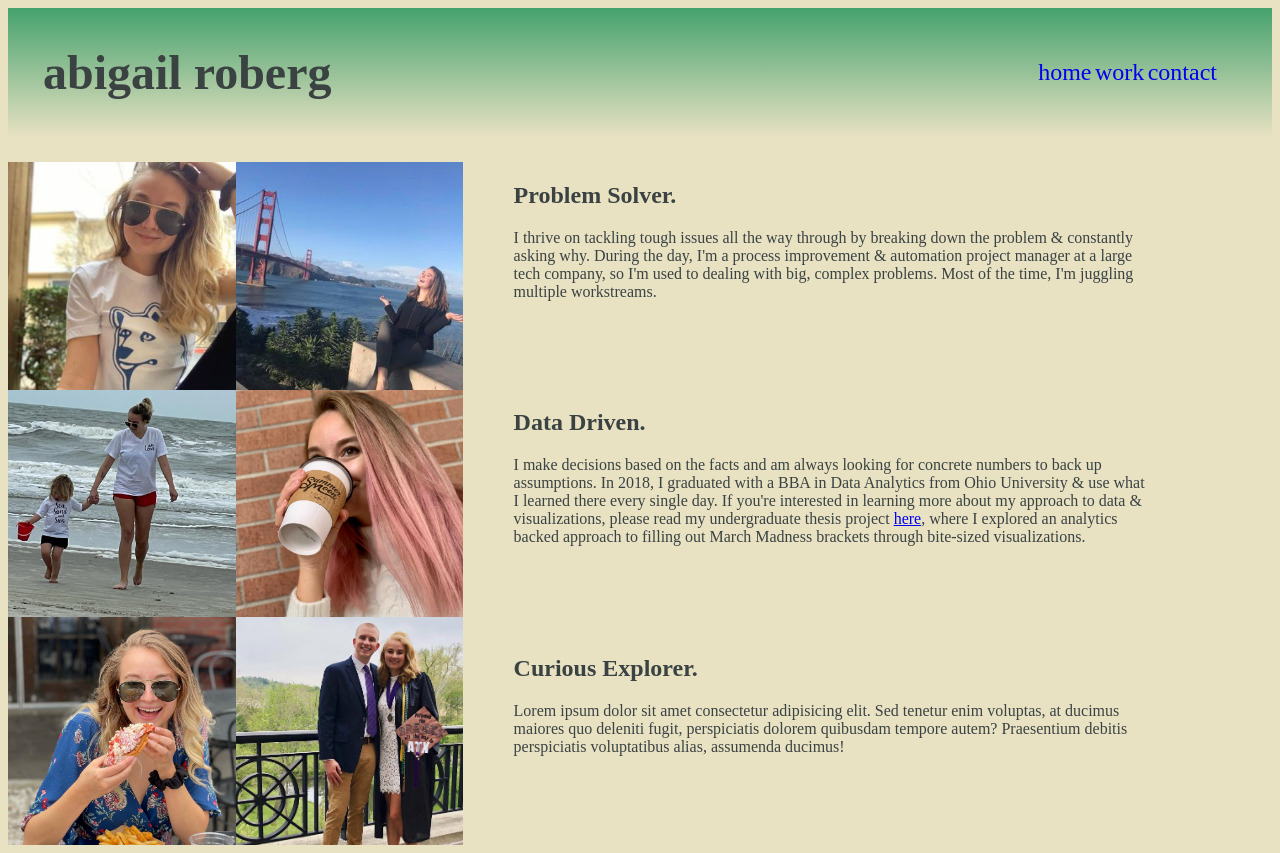
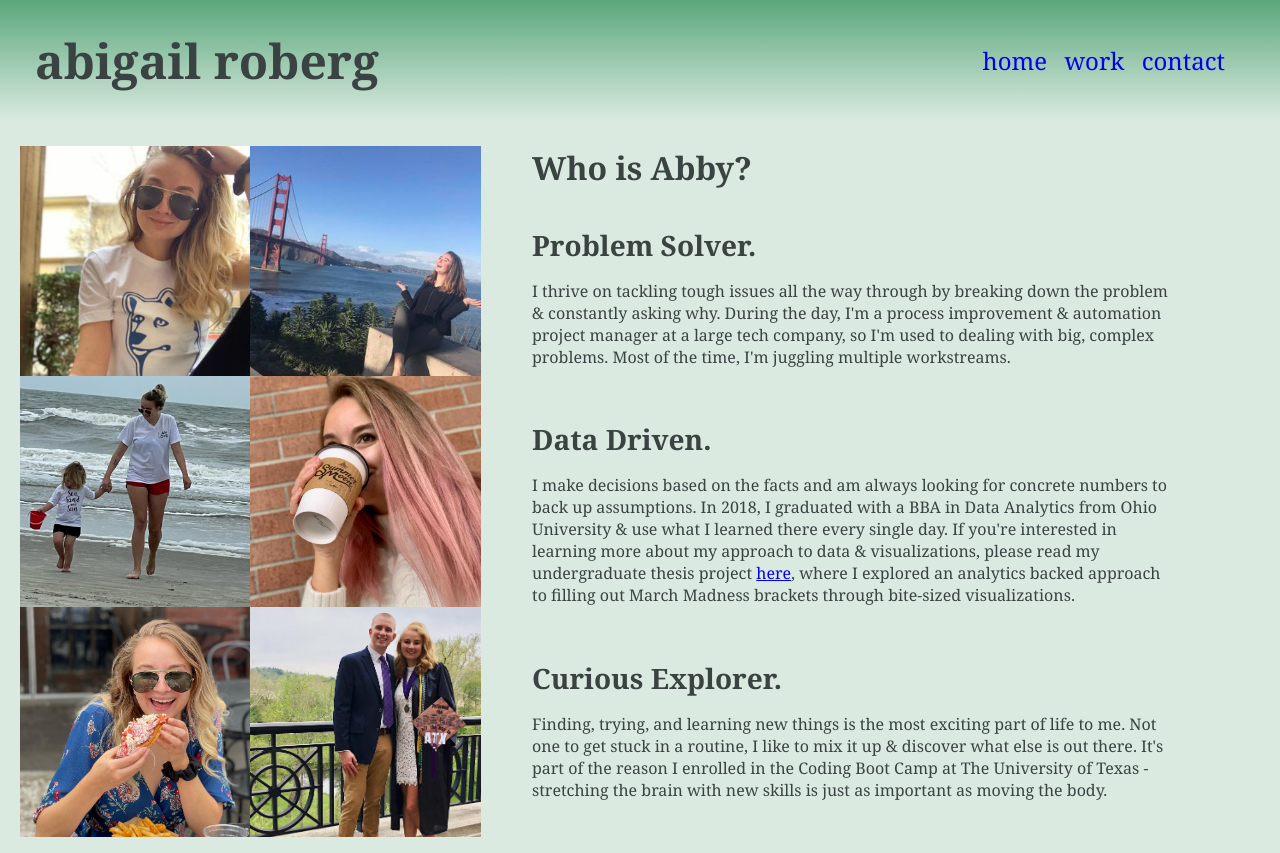
Before and after one commit to abigailroberg/abigailroberg.github.io, a plain HTML site: page index.html in a window 1280 px wide. Drawn offline with Linux system fonts and the light colour scheme.

Commit message:
updated home page content

```diff
--- a/assets/style.css
+++ b/assets/style.css
@@ -1,7 +1,7 @@
 :root {
-    --background-color: #e8e2c3;
+    --background-color: #dbeae1;
     --primary-color: #3a4242;
-    --secondary-color: #45a16d;
+    --secondary-color: #5aa77b;
 }
 
 /* HEADER STYLES */
@@ -24,8 +24,7 @@ header h1 {
 }
 
 header nav {
-    margin: 7px 0;
-    width: 20%;
+    width: 25%;
 }
 
 header a {
@@ -47,6 +46,8 @@ header nav ul {
 body {
     background-color: var(--background-color);
     color: var(--primary-color);
+    font-family: Cambria, Cochin, Georgia, Arial, serif;
+    margin: 0;
 }
 
 /* HOME PAGE BODY STYLES */
@@ -59,6 +60,7 @@ body {
     display: flex;
     flex-wrap: wrap;
     width: 40%;
+    margin-left: 20px;
 }
 
 .images img {
@@ -71,6 +73,22 @@ body {
     display: flex;
     flex-wrap: wrap;
     width: 50%;
+    align-items: space-between;
+}
+
+h2 {
+    font-size: 32px;
+    margin: 0;
+}
+
+h3 {
+    font-size: 28px;
+    margin: 0;
+}
+
+.solver, .data, .travel p {
+    margin-bottom: 0;
+
 }
 
 /* WORK PAGE STYLES */
--- a/index.html
+++ b/index.html
@@ -40,17 +40,18 @@
 
         <!-- about me section -->
         <section class="about">
+            <h2>Who is Abby?</h2>
             <article class="solver">
-                <h2>Problem Solver.</h2>
+                <h3>Problem Solver.</h3>
                 <p>I thrive on tackling tough issues all the way through by breaking down the problem & constantly asking why. During the day, I'm a process improvement & automation project manager at a large tech company, so I'm used to dealing with big, complex problems. Most of the time, I'm juggling multiple workstreams.</p>
             </article>
             <article class="data">
-                <h2>Data Driven.</h2>
+                <h3>Data Driven.</h3>
                 <p>I make decisions based on the facts and am always looking for concrete numbers to back up assumptions. In 2018, I graduated with a BBA in Data Analytics from Ohio University & use what I learned there every single day. If you're interested in learning more about my approach to data & visualizations, please read my undergraduate thesis project <a href="https://etd.ohiolink.edu/apexprod/rws_olink/r/1501/10?clear=10&p10_accession_num=ouhonors1524826335755109">here</a>, where I explored an analytics backed approach to filling out March Madness brackets through bite-sized visualizations.</p>
             </article>
             <article class="travel">
-                <h2>Curious Explorer.</h2>
-                <p>Lorem ipsum dolor sit amet consectetur adipisicing elit. Sed tenetur enim voluptas, at ducimus maiores quo deleniti fugit, perspiciatis dolorem quibusdam tempore autem? Praesentium debitis perspiciatis voluptatibus alias, assumenda ducimus!</p>
+                <h3>Curious Explorer.</h3>
+                <p>Finding, trying, and learning new things is the most exciting part of life to me. Not one to get stuck in a routine, I like to mix it up & discover what else is out there. It's part of the reason I enrolled in the Coding Boot Camp at The University of Texas - stretching the brain with new skills is just as important as moving the body.</p>
             </article>
         </section>
     </div>
```
Also changed, not shown: contact.html (indentation only).
